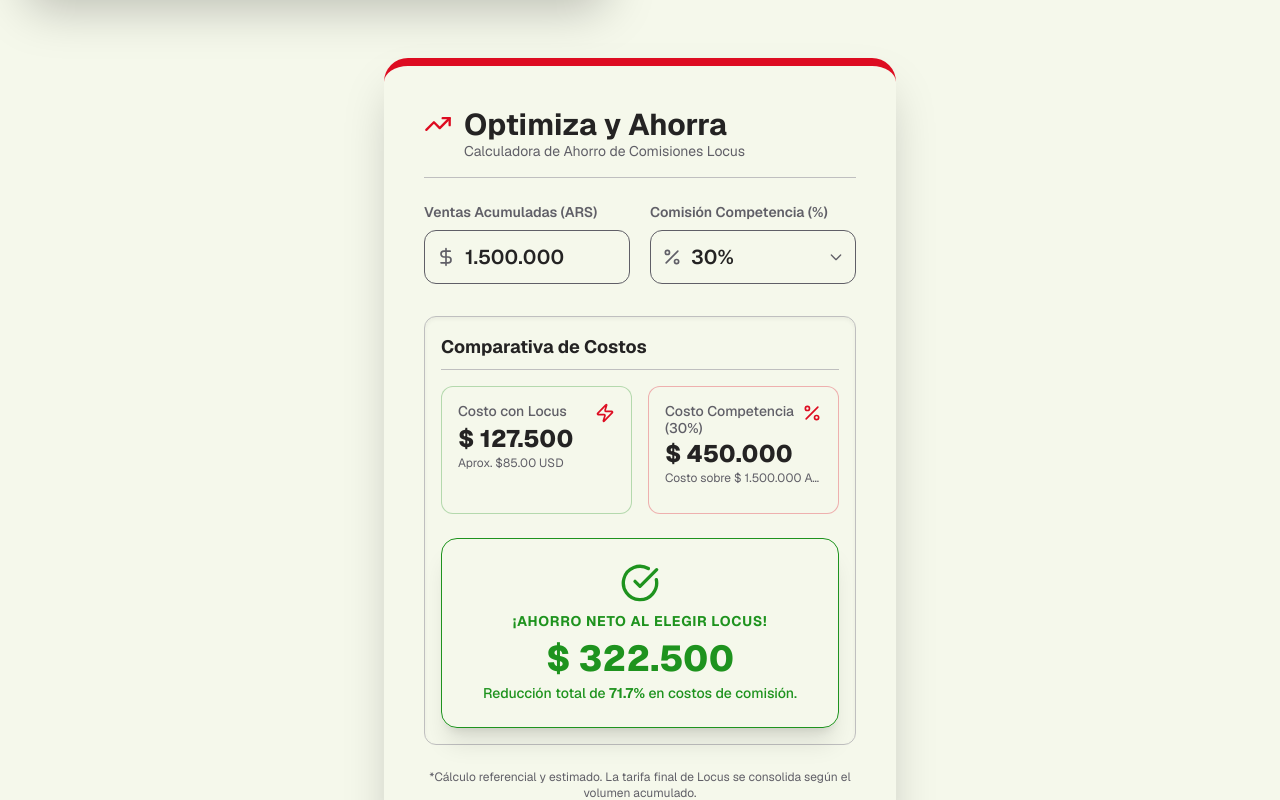
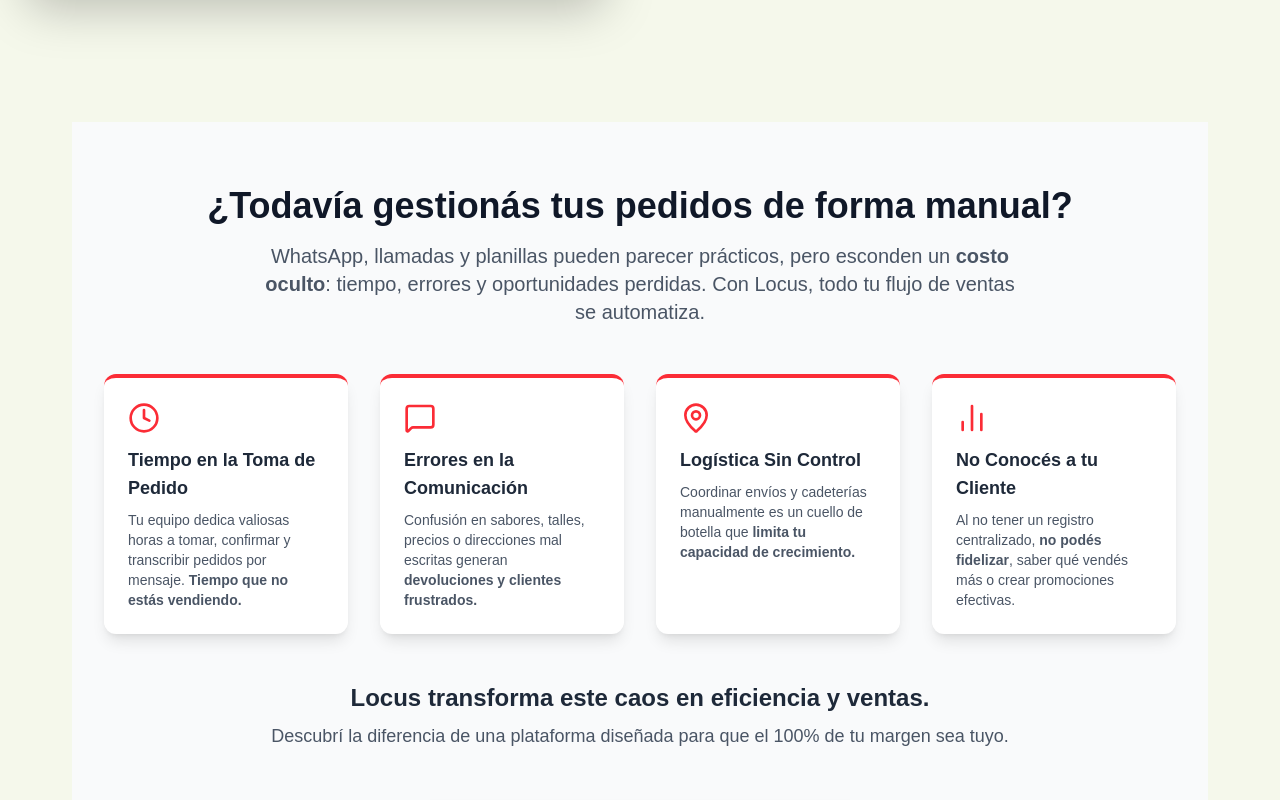
Before and after one commit to leandroveron1110/locus-landing, a Next.js app: page / in a window 1280 px wide. Shown: the part 900-1700 px from the top of the page. Built offline with nearby package versions, Linux system fonts and the light colour scheme.

Commit message:
manual managment

```diff
--- a/src/app/components/Hero.tsx
+++ b/src/app/components/Hero.tsx
@@ -1,7 +1,7 @@
 // ./components/Hero.tsx
 import React from "react";
 import { ArrowRight, CalendarCheck, Zap } from "lucide-react";
-import img from "../../../public/fondo.png";
+import img from "../../../public/panal.svg";
 import logo from "../../../public/favicon.svg";
 
 export const Hero: React.FC = () => (
@@ -67,10 +67,20 @@
     </div>
 
     <section className="grid md:grid-cols-2 gap-12 items-center ">
-      <div className="w-full h-96 shadow-none lg:shadow-2xl overflow-hidden bg-[#F5F8EB] flex items-center justify-center order-1 lg:order-1 lg:rounded-3xl">
+      {/* Imagen solo visible en mobile (cuando el otro div está oculto) */}
+      <div className="flex md:hidden w-full h-96 bg-[#F5F8EB] items-center justify-center rounded-3xl">
+        <img
+          src={logo.src}
+          alt="Logo de Locus - versión mobile"
+          className="h-full w-auto object-contain p-8"
+        />
+      </div>
+
+      {/* Imagen solo visible en desktop (cuando el anterior está oculto) */}
+      <div className="hidden md:flex w-full h-96 shadow-2xl bg-[#F5F8EB] items-center justify-center rounded-3xl">
         <img
           src={img.src}
-          alt="Logo de Locus - Tu plataforma sin comisiones"
+          alt="Logo de Locus - versión desktop"
           className="h-full w-auto object-contain p-8"
         />
       </div>
--- /dev/null
+++ b/src/app/components/ManualManagementProblem.tsx
@@ -0,0 +1,82 @@
+"use client";
+import React from "react";
+import { Clock, MessageSquare, MapPin, BarChart2 } from "lucide-react";
+
+export const ManualManagementProblem: React.FC = () => {
+  return (
+    <section className="px-4 mt-16 py-16 sm:px-6 lg:px-8 bg-gray-50">
+      <div className="max-w-7xl mx-auto text-center mb-12">
+        <h2 className="text-3xl sm:text-4xl font-extrabold text-gray-900">
+          ¿Todavía gestionás tus pedidos de forma manual?
+        </h2>
+        <p className="mt-4 text-xl text-gray-600 max-w-3xl mx-auto">
+          WhatsApp, llamadas y planillas pueden parecer prácticos, pero esconden
+          un <strong>costo oculto</strong>: tiempo, errores y oportunidades
+          perdidas. Con Locus, todo tu flujo de ventas se automatiza.
+        </p>
+      </div>
+
+      <div className="max-w-6xl mx-auto grid grid-cols-1 md:grid-cols-2 lg:grid-cols-4 gap-8">
+        {/* Problema 1: Tiempo Perdido */}
+        <div className="bg-white p-6 rounded-xl shadow-lg border-t-4 border-red-500 transform transition duration-300 hover:scale-[1.02]">
+          <Clock className="w-8 h-8 text-red-500 mb-3" />
+          <h3 className="font-bold text-lg text-gray-800 mb-2">
+            Tiempo en la Toma de Pedido
+          </h3>
+          <p className="text-gray-600 text-sm">
+            Tu equipo dedica valiosas horas a tomar, confirmar y transcribir
+            pedidos por mensaje. <strong>Tiempo que no estás vendiendo.</strong>
+          </p>
+        </div>
+
+        {/* Problema 2: Errores y Caos */}
+        <div className="bg-white p-6 rounded-xl shadow-lg border-t-4 border-red-500 transform transition duration-300 hover:scale-[1.02]">
+          <MessageSquare className="w-8 h-8 text-red-500 mb-3" />
+          <h3 className="font-bold text-lg text-gray-800 mb-2">
+            Errores en la Comunicación
+          </h3>
+          <p className="text-gray-600 text-sm">
+            Confusión en sabores, talles, precios o direcciones mal escritas
+            generan <strong>devoluciones y clientes frustrados.</strong>
+          </p>
+        </div>
+
+        {/* Problema 3: Logística Imposible */}
+        <div className="bg-white p-6 rounded-xl shadow-lg border-t-4 border-red-500 transform transition duration-300 hover:scale-[1.02]">
+          <MapPin className="w-8 h-8 text-red-500 mb-3" />
+          <h3 className="font-bold text-lg text-gray-800 mb-2">
+            Logística Sin Control
+          </h3>
+          <p className="text-gray-600 text-sm">
+            Coordinar envíos y cadeterías manualmente es un cuello de botella
+            que <strong>limita tu capacidad de crecimiento.</strong>
+          </p>
+        </div>
+
+        {/* Problema 4: Datos Cero */}
+        <div className="bg-white p-6 rounded-xl shadow-lg border-t-4 border-red-500 transform transition duration-300 hover:scale-[1.02]">
+          <BarChart2 className="w-8 h-8 text-red-500 mb-3" />
+          <h3 className="font-bold text-lg text-gray-800 mb-2">
+            No Conocés a tu Cliente
+          </h3>
+          <p className="text-gray-600 text-sm">
+            Al no tener un registro centralizado,{" "}
+            <strong>no podés fidelizar</strong>, saber qué vendés más o crear
+            promociones efectivas.
+          </p>
+        </div>
+      </div>
+
+      {/* CTA de transición */}
+      <div className="mt-12 text-center">
+        <h3 className="text-2xl font-bold text-gray-800">
+          Locus transforma este caos en eficiencia y ventas.
+        </h3>
+        <p className="text-lg text-gray-600 mt-2">
+          Descubrí la diferencia de una plataforma diseñada para que el 100% de
+          tu margen sea tuyo.
+        </p>
+      </div>
+    </section>
+  );
+};
--- a/src/app/page.tsx
+++ b/src/app/page.tsx
@@ -6,6 +6,7 @@
 import { CTA } from "./components/CTA";
 import { Footer } from "./components/Footer";
 import { BeforeAfterLocus } from "./components/BeforeAfterLocus";
+import { ManualManagementProblem } from "./components/ManualManagementProblem";
 
 export default function Home() {
   return (
@@ -14,6 +15,7 @@
         {/* Container */}
         <Hero />
         <div className="max-w-6xl mx-auto px-2 py-1">
+          <ManualManagementProblem />
           <Calculator />
           <BeforeAfterLocus />
           <HowItWorks />
```
Also changed, not shown: public/panal.svg (added).
